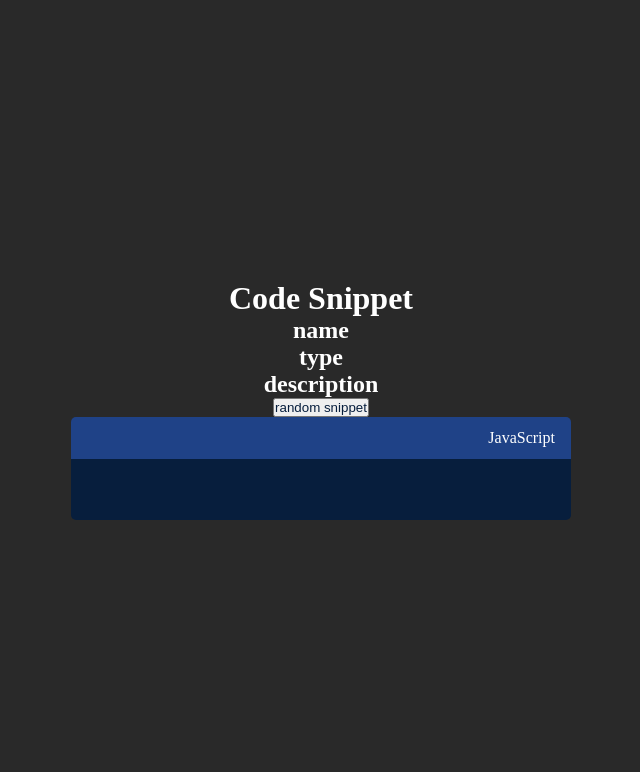
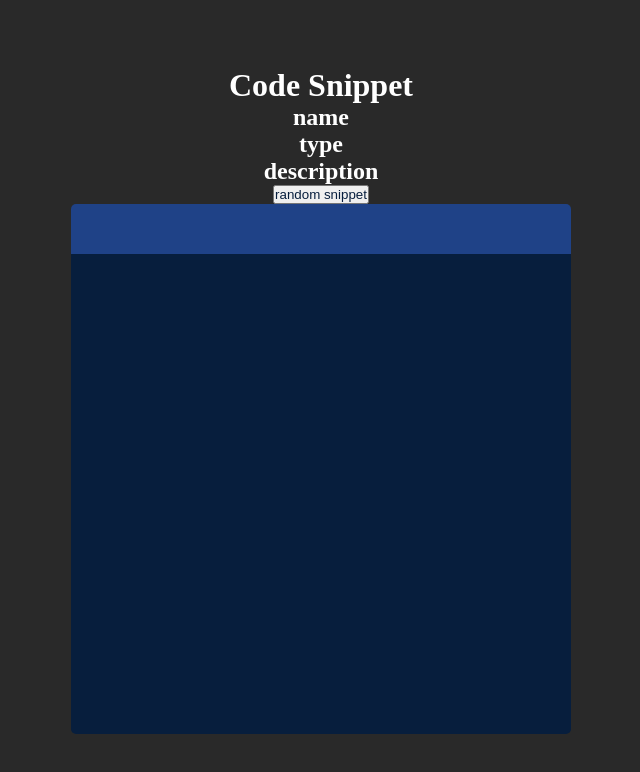
Before and after one commit to liamsegura/code-snippets, a website: page index.html in a window 1280 px wide. Shown: the whole page, without its empty margins (319-959 px from the left). Drawn offline with Linux system fonts and the light colour scheme.

Commit message:
fixing code box

```diff
--- a/index.html
+++ b/index.html
@@ -16,7 +16,7 @@
     <button>random snippet</button>
 
     <div class="container">
-        <p class="language" id="language-copy">JavaScript</p>
+        <p class="language" id="language-copy"></p>
         <div class="code-wrapper">
           <pre>
                   <code id="code">
--- a/public/css/style.css
+++ b/public/css/style.css
@@ -27,11 +27,13 @@
   }
 
   .language {
+    display: flex;
+    align-items: center;
     color: white;
     background-color: #1f4287;
-    padding: 12px 16px;
+    height: 50px;
+    padding: 16px;
     border-radius: 5px 5px 0 0;
-    text-align: right;
   }
 
   .code-wrapper {
@@ -41,8 +43,9 @@
   .code-wrapper pre {
     background-color: #071e3d;
     color: white;
-    padding: 8px 20px;
+    padding: 8px 8px;
     border-radius: 0 0 5px 5px;
+    height:30rem
   }
 
   #copy-button {
--- a/public/js/main.js
+++ b/public/js/main.js
@@ -1,5 +1,5 @@
 const snippetName = document.getElementById('name')
-const snippetType = document.getElementById('type')
+const snippetType = document.getElementById('language-copy')
 const snippetDescription = document.getElementById('description')
 
 const codeBlock = document.querySelector('code')
```
